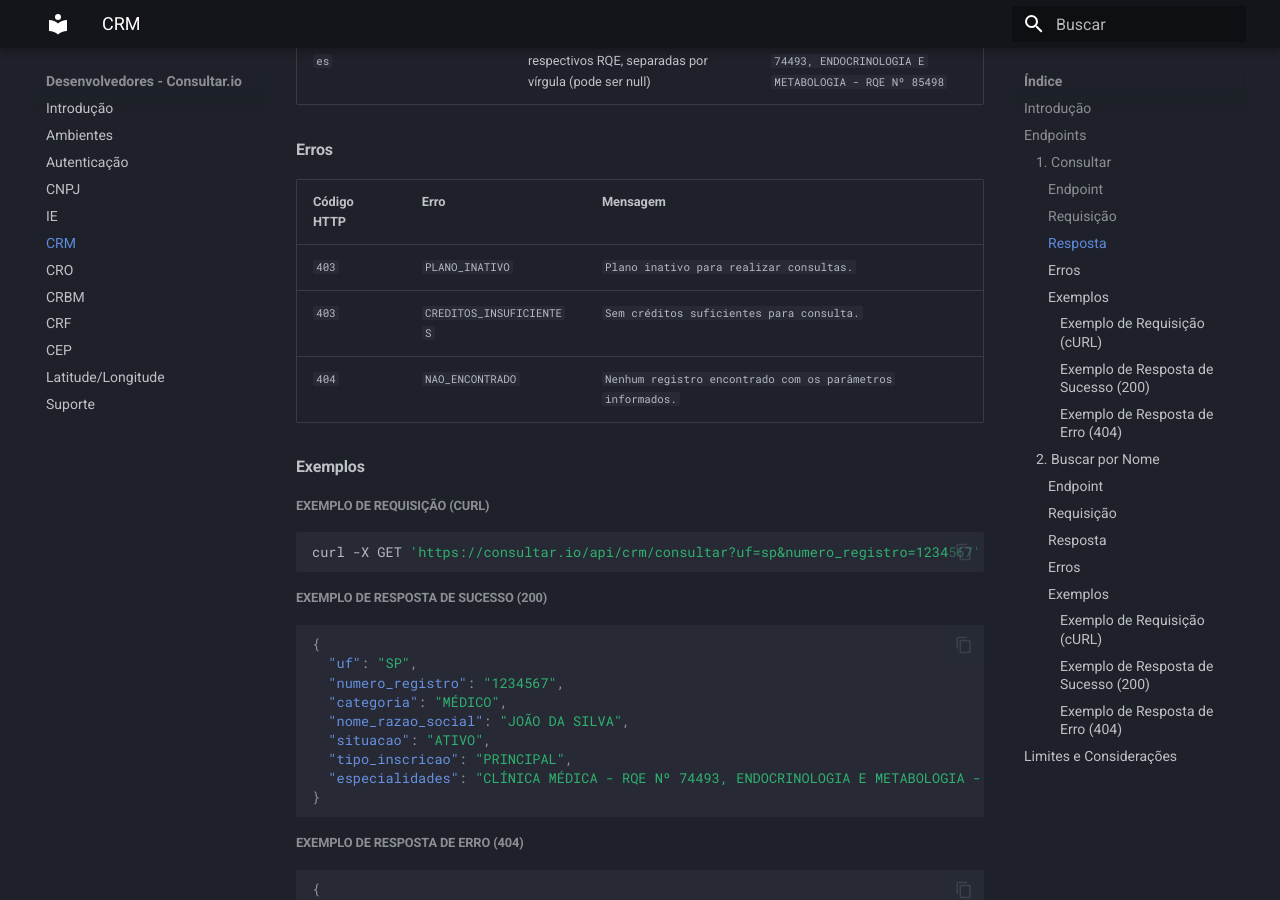
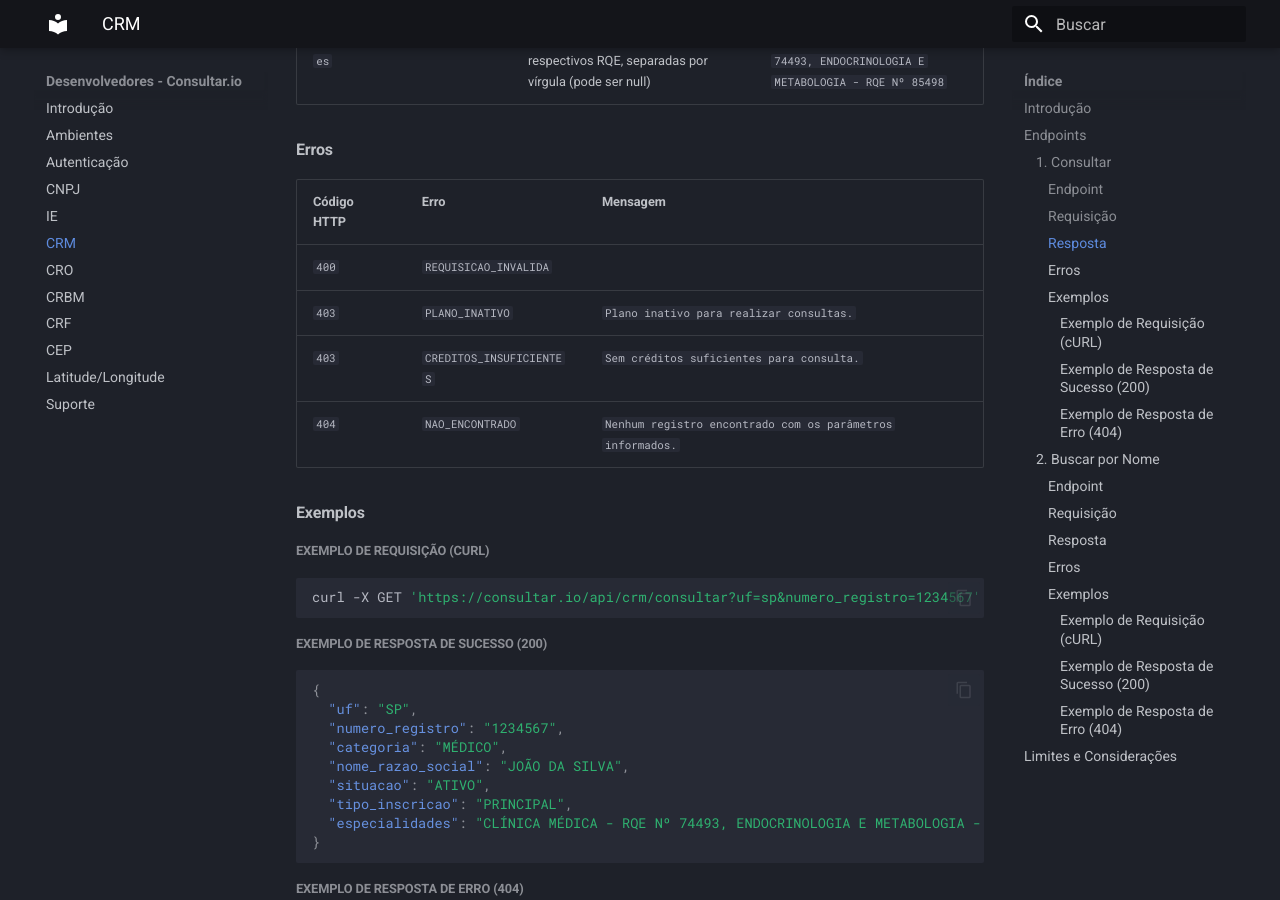
Before and after one commit to consultar-io/doc, an MkDocs documentation site: the page built from docs/crm.md, in a window 1280 px wide and 900 px high, scrolled down 1178 px. Built offline with MkDocs 1.6.1 and Material for MkDocs 9.7.7, drawn with Linux system fonts in a browser that asks for light colours.

Commit message:
Update error handling documentation for CRM and CRO APIs
- Added a new error code `400` for `REQUISICAO_INVALIDA` to the documentation for CRM and CRO APIs, ensuring consistent error handling information across these endpoints.

```diff
--- a/docs/crm.md
+++ b/docs/crm.md
@@ -38,6 +38,7 @@ Consulta detalhes de um registro específico.
 
 | Código HTTP | Erro                     | Mensagem                                                   |
 | ----------- | ------------------------ | ---------------------------------------------------------- |
+| `400`       | `REQUISICAO_INVALIDA`    |                                                            |
 | `403`       | `PLANO_INATIVO`          | `Plano inativo para realizar consultas.`                   |
 | `403`       | `CREDITOS_INSUFICIENTES` | `Sem créditos suficientes para consulta.`                  |
 | `404`       | `NAO_ENCONTRADO`         | `Nenhum registro encontrado com os parâmetros informados.` |
```
Also changed, not shown: docs/cro.md (+1 -0 lines).
